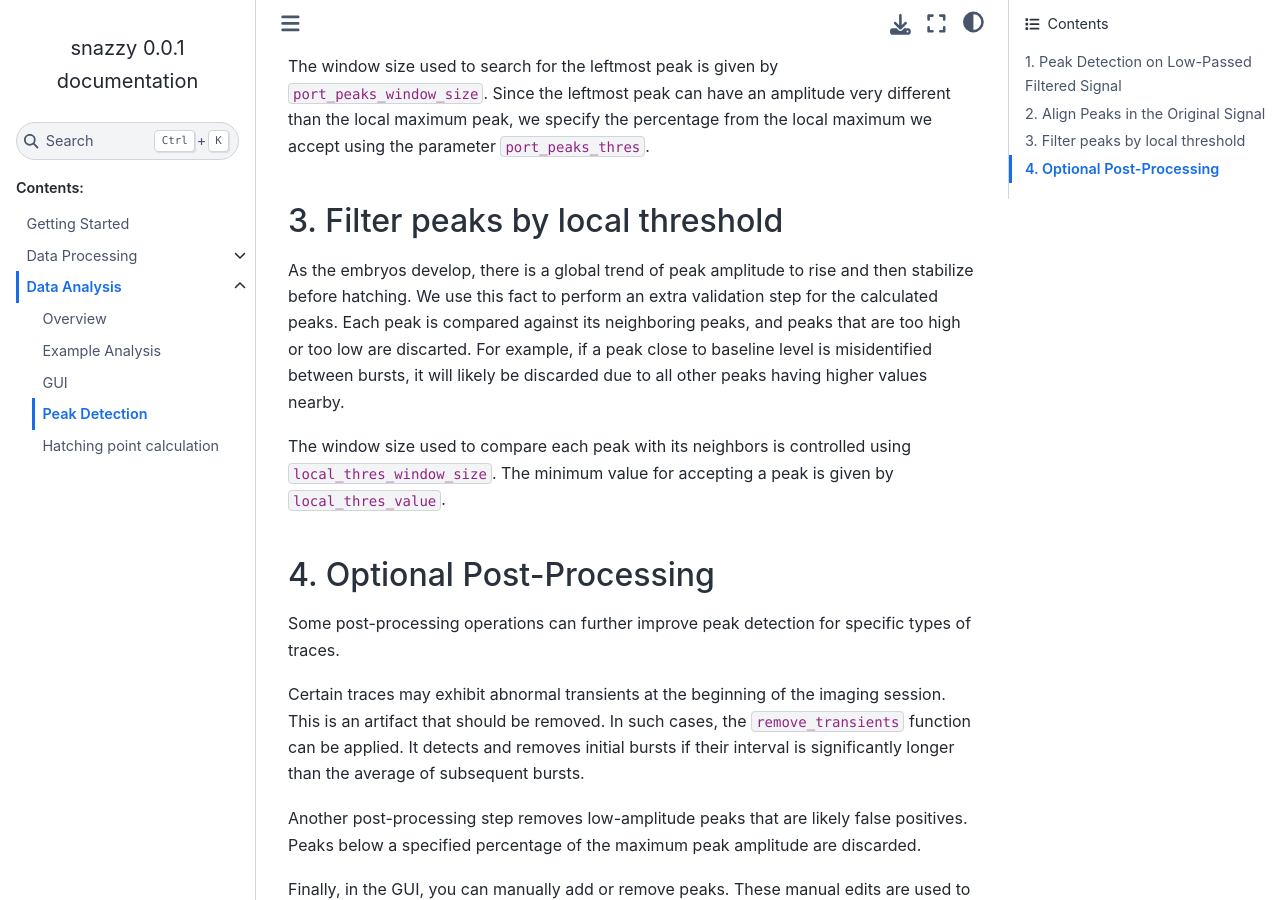
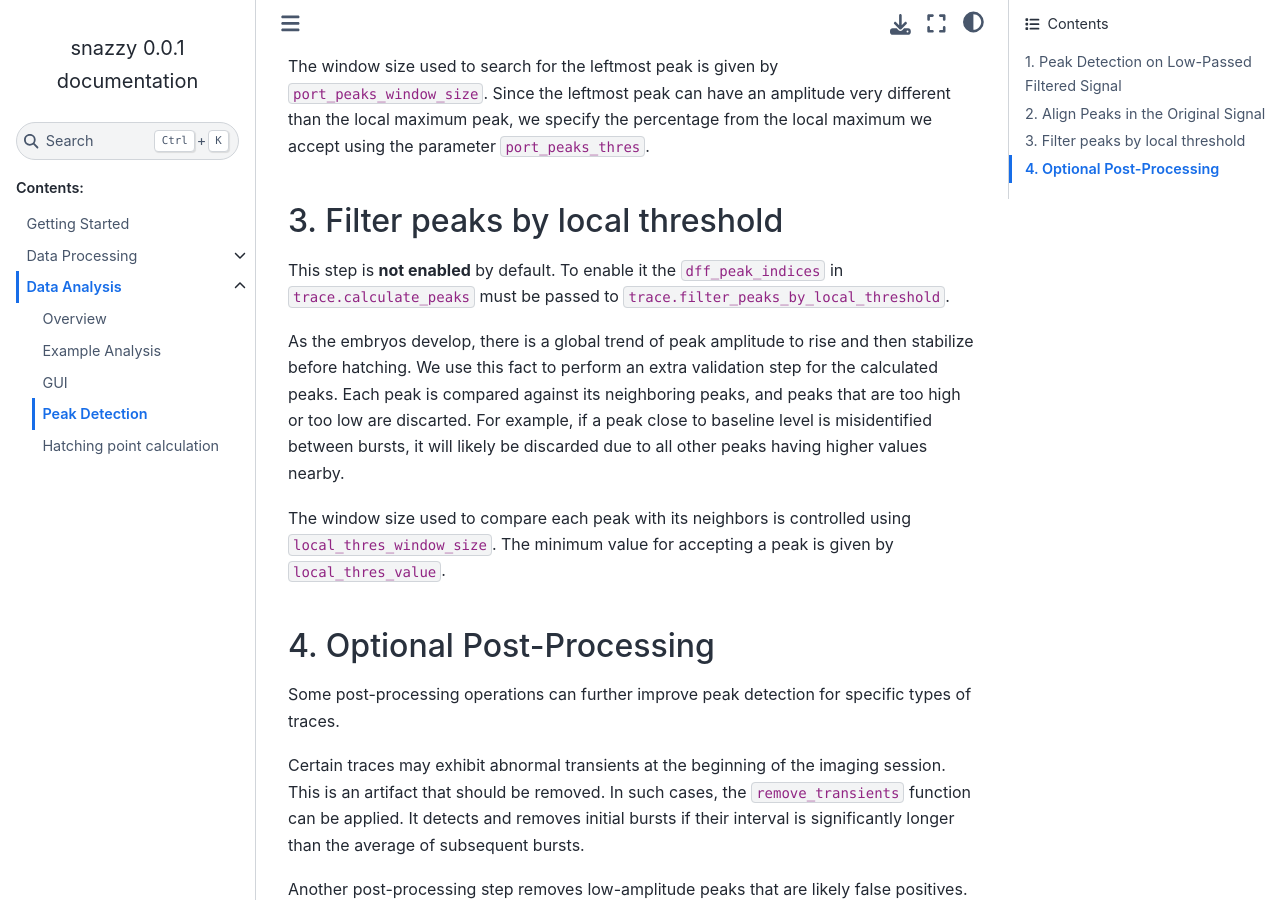
Before and after one commit to ACRLab/snazzy, a Sphinx documentation site: the page built from docs/source/Data_analysis/Peak_Detection.rst, in a window 1280 px wide and 900 px high, scrolled down 1197 px. Built offline with Sphinx 7.4.7 and the Sphinx Book theme 1.1.4, drawn with Linux system fonts in a browser that asks for light colours.

Commit message:
docs: add remark that method is disabled

```diff
--- a/docs/source/Data_analysis/Peak_Detection.rst
+++ b/docs/source/Data_analysis/Peak_Detection.rst
@@ -39,6 +39,9 @@ Since the leftmost peak can have an amplitude very different than the local maxi
 3. Filter peaks by local threshold
 ----------------------------------
 
+This step is **not enabled** by default.
+To enable it the ``dff_peak_indices`` in ``trace.calculate_peaks`` must be passed to ``trace.filter_peaks_by_local_threshold``.
+
 As the embryos develop, there is a global trend of peak amplitude to rise and then stabilize before hatching.
 We use this fact to perform an extra validation step for the calculated peaks.
 Each peak is compared against its neighboring peaks, and peaks that are too high or too low are discarted.
```
